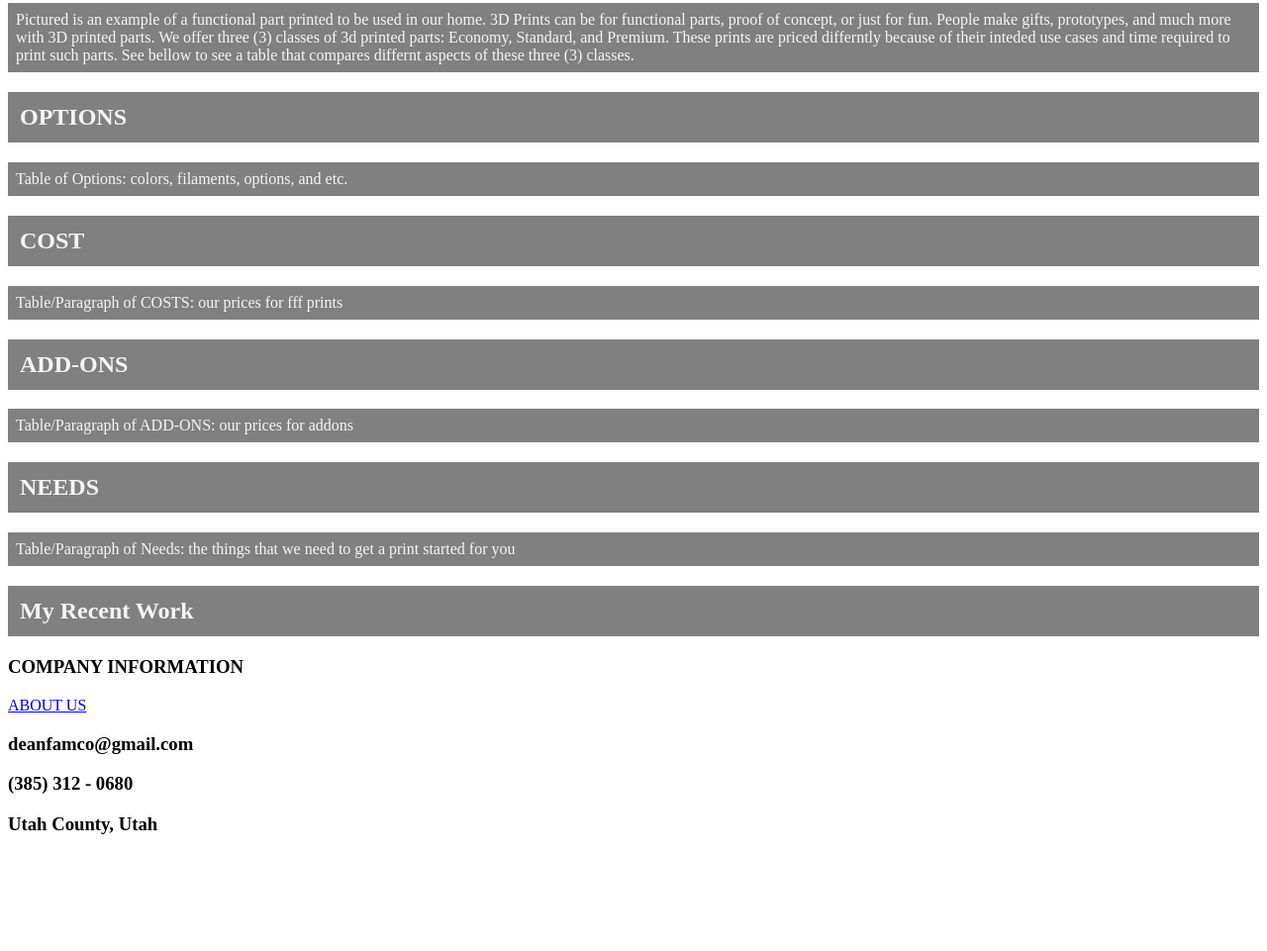
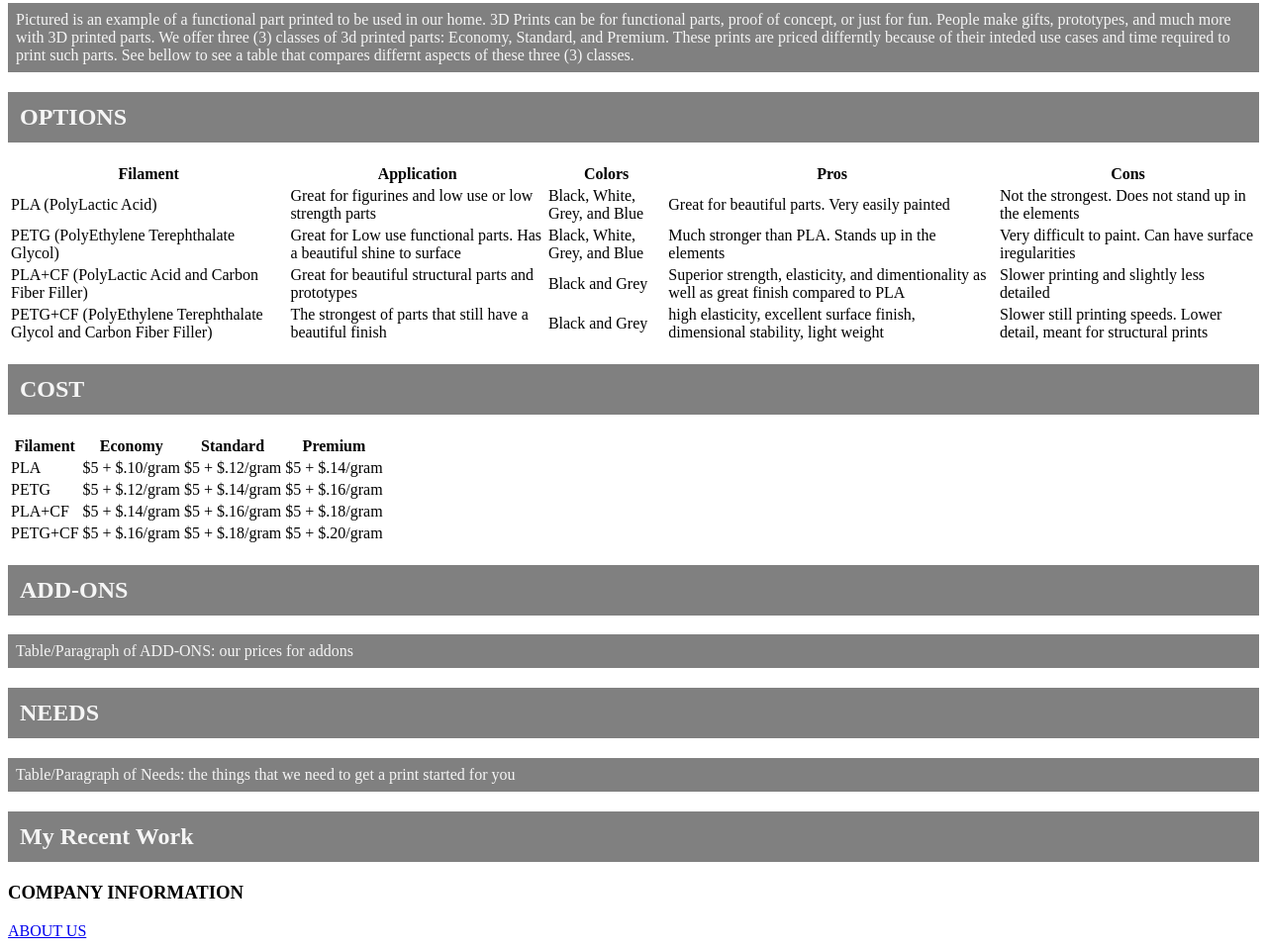
Before and after one commit to lukdean/DeanFabrication, a plain HTML site: page pages/fff.html in a window 1280 px wide. Shown: the part 1209-2170 px from the top of the page at 99% size. Before the commit the page ends 2072 px from the top, so only its background shows below. Drawn offline with Linux system fonts and the light colour scheme.

Commit message:
Adding Filaments and Pricing

```diff
--- a/pages/fff.html
+++ b/pages/fff.html
@@ -36,21 +36,84 @@
 			</div>
 		</div>
 
-		<!-- Table of options (color, filament options, such)-->
 		<h2>OPTIONS</h2>
-		<p>Table of Options: colors, filaments, options, and etc.</p>
+		<table>
+			<tr>
+				<th>Filament</th>
+				<th>Application</th>
+				<th>Colors</th>
+				<th>Pros</th>
+				<th>Cons</th>
+			</tr>
+			<tr>
+				<td>PLA (PolyLactic Acid)</td>
+				<td>Great for figurines and low use or low strength parts</td>
+				<td>Black, White, Grey, and Blue</td>
+				<td>Great for beautiful parts. Very easily painted</td>
+				<td>Not the strongest. Does not stand up in the elements</td>
+			</tr>
+			<tr>
+				<td>PETG (PolyEthylene Terephthalate Glycol)</td>
+				<td>Great for Low use functional parts. Has a beautiful shine to surface</td>
+				<td>Black, White, Grey, and Blue</td>
+				<td>Much stronger than PLA. Stands up in the elements</td>
+				<td>Very difficult to paint. Can have surface iregularities</td>
+			</tr>
+			<tr>
+				<td>PLA+CF (PolyLactic Acid and Carbon Fiber Filler)</td>
+				<td>Great for beautiful structural parts and prototypes</td>
+				<td>Black and Grey</td>
+				<td>Superior strength, elasticity, and dimentionality as well as great finish compared to PLA</td>
+				<td>Slower printing and slightly less detailed</td>
+			</tr>
+			<tr>
+				<td>PETG+CF (PolyEthylene Terephthalate Glycol and Carbon Fiber Filler)</td>
+				<td>The strongest of parts that still have a beautiful finish</td>
+				<td>Black and Grey</td>
+				<td>high elasticity, excellent surface finish, dimensional stability, light weight</td>
+				<td>Slower still printing speeds. Lower detail, meant for structural prints</td>
+			</tr>
+		</table/>
 
 		<div class="fdm_prices">
-			<!-- Table/Paragraph of options (color, filament options, such)-->
 			<h2>COST</h2>
-			<p>Table/Paragraph of COSTS: our prices for fff prints</p>
+			<table>
+				<tr>
+					<th>Filament</th>
+					<th>Economy</th>
+					<th>Standard</th>
+					<th>Premium</th>
+				</tr>
+				<tr>
+					<td>PLA</td>
+					<td>$5 + $.10/gram</td>
+					<td>$5 + $.12/gram</td>
+					<td>$5 + $.14/gram</td>
+				</tr>
+				<tr>
+					<td>PETG</td>
+					<td>$5 + $.12/gram</td>
+					<td>$5 + $.14/gram</td>
+					<td>$5 + $.16/gram</td>
+				</tr>
+				<tr>
+					<td>PLA+CF</td>
+					<td>$5 + $.14/gram</td>
+					<td>$5 + $.16/gram</td>
+					<td>$5 + $.18/gram</td>
+				</tr>
+				<tr>
+					<td>PETG+CF</td>
+					<td>$5 + $.16/gram</td>
+					<td>$5 + $.18/gram</td>
+					<td>$5 + $.20/gram</td>
+				</tr>
+			</table>
 
-			<!-- Table/Paragraph of options (color, filament options, such)-->
 			<h2>ADD-ONS</h2>
 			<p>Table/Paragraph of ADD-ONS: our prices for addons</p>
 		</div>
 
-        <!-- Table/Paragraph of options (color, filament options, such)-->
         <h2>NEEDS</h2>
         <p>Table/Paragraph of Needs: the things that we need to get a print started for you</p>
 
```
